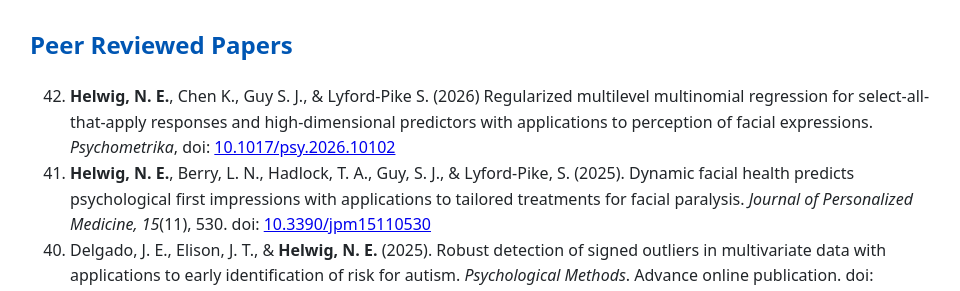
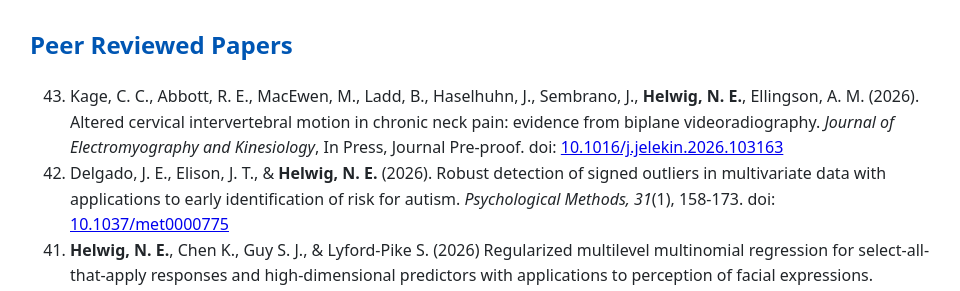
Before and after one commit to nathaniel-helwig/nathaniel-helwig.github.io, a plain HTML site: page publications.html in a window 1280 px wide. Shown: the part 661-952 px from the top of the page, without its empty margins (160-1120 px from the left). Drawn offline with Linux system fonts and the light colour scheme.

Commit message:
Add files via upload

```diff
--- a/publications.html
+++ b/publications.html
@@ -151,9 +151,10 @@
         <section aria-labelledby="peer-reviewed-papers">
         <h2 id="peer-reviewed-papers">Peer Reviewed Papers</h2>
         <ol reversed>
-            <li><strong>Helwig, N. E.</strong>, Chen K., Guy S. J., &amp; Lyford-Pike S. (2026) Regularized multilevel multinomial regression for select-all-that-apply responses and high-dimensional predictors with applications to perception of facial expressions. <em>Psychometrika</em>, doi: <a href="https://doi.org/10.1017/psy.2026.10102"> 10.1017/psy.2026.10102</a> </li>
+            <li>Kage, C. C., Abbott, R. E., MacEwen, M., Ladd, B., Haselhuhn, J., Sembrano, J., <strong>Helwig, N. E.</strong>, Ellingson, A. M. (2026). Altered cervical intervertebral motion in chronic neck pain: evidence from biplane videoradiography. <em>Journal of Electromyography and Kinesiology</em>, In Press, Journal Pre-proof. doi: <a href="https://doi.org/10.1016/j.jelekin.2026.103163"> 10.1016/j.jelekin.2026.103163 </a> </li>
+            <li>Delgado, J. E., Elison, J. T., &amp; <strong>Helwig, N. E.</strong> (2026). Robust detection of signed outliers in multivariate data with applications to early identification of risk for autism. <em>Psychological Methods, 31</em>(1), 158-173. doi: <a href="https://doi.org/10.1037/met0000775"> 10.1037/met0000775</a> </li>
+            <li><strong>Helwig, N. E.</strong>, Chen K., Guy S. J., &amp; Lyford-Pike S. (2026) Regularized multilevel multinomial regression for select-all-that-apply responses and high-dimensional predictors with applications to perception of facial expressions. <em>Psychometrika</em>, In Press. doi: <a href="https://doi.org/10.1017/psy.2026.10102"> 10.1017/psy.2026.10102</a> </li>
             <li><strong>Helwig, N. E.</strong>, Berry, L. N., Hadlock, T. A., Guy, S. J., &amp; Lyford-Pike, S. (2025). Dynamic facial health predicts psychological first impressions with applications to tailored treatments for facial paralysis. <em>Journal of Personalized Medicine, 15</em>(11), 530. doi: <a href="https://doi.org/10.3390/jpm15110530"> 10.3390/jpm15110530</a> </li>
-            <li>Delgado, J. E., Elison, J. T., &amp; <strong>Helwig, N. E.</strong> (2025). Robust detection of signed outliers in multivariate data with applications to early identification of risk for autism. <em>Psychological Methods</em>. Advance online publication. doi: <a href="https://doi.org/10.1037/met0000775"> 10.1037/met0000775</a> </li>
             <li><strong>Helwig, N. E.</strong> (2025). Versatile descent algorithms for group regularization and variable selection in generalized linear models. <em>Journal of Computational and Graphical Statistics, 34</em>(1), 239-252. doi: <a href="https://doi.org/10.1080/10618600.2024.2362232"> 10.1080/10618600.2024.2362232</a> </li>
             <li>Duffy, K. A., &amp; <strong>Helwig, N. E.</strong> (2024). Resting-state functional connectivity predicts attention problems in children: evidence from the ABCD Study. <em>NeuroSci, 5</em>(4), 445-461. doi: <a href="https://doi.org/10.3390/neurosci5040033 "> 10.3390/neurosci5040033</a> </li>
             <li>Ehrmantraut, L. E., Redden, J. P., Mann, T., <strong>Helwig, N. E.</strong>, &amp; Vickers, Z. M. (2024). Self-selected diets: Exploring the factors driving food choices and satisfaction with dietary variety among independent adults. <em>Food Quality and Preference</em>, 105154. doi: <a href="https://doi.org/10.1016/j.foodqual.2024.105154"> 10.1016/j.foodqual.2024.105154</a> </li>
```
